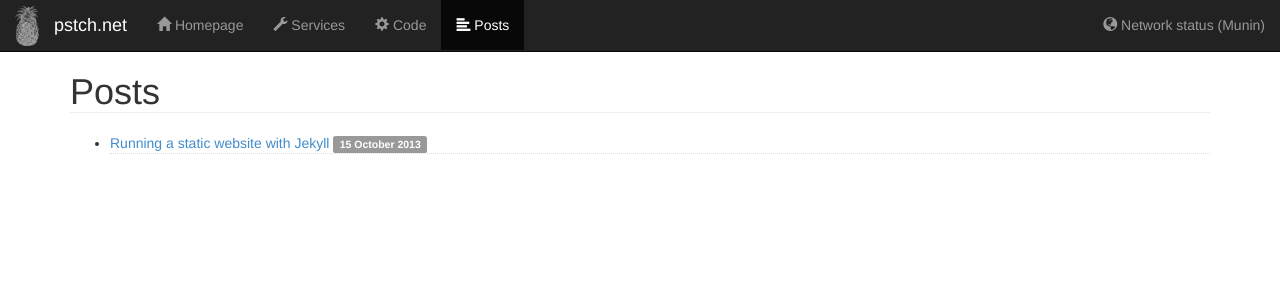
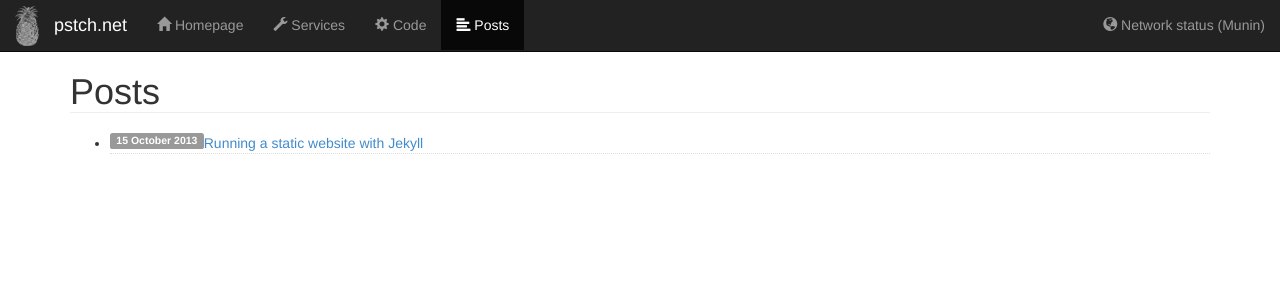
Before and after one commit to pstch/pstch-www, a Jekyll site: the page built from posts.html, in a window 1280 px wide. Shown: the top 300 px of the page. Built offline with Jekyll 4.4.1, drawn with Linux system fonts in a browser that asks for light colours.

Commit message:
Date format

```diff
--- a/media/css/custom.css
+++ b/media/css/custom.css
@@ -44,14 +44,17 @@
 }
 
 #post-list {
-disc-style-type: none;
+    disc-style-type: none;
 }
 #post-list > li > a:hover {
-text-decoration: none;
+    text-decoration: none;
+}
+#post-list > li > small {
+    float: left;
 }
 #post-list > li {
-border-bottom: 1px dotted #ddd;
+    border-bottom: 1px dotted #ddd;
 }
 #post-list > li:hover {
-border-bottom: 1px dotted #bbb;
+    border-bottom: 1px dotted #bbb;
 }
```
